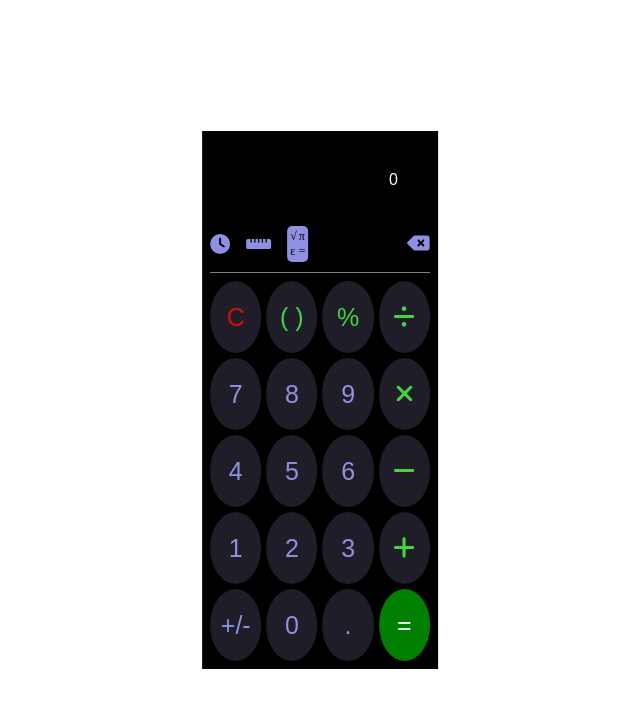
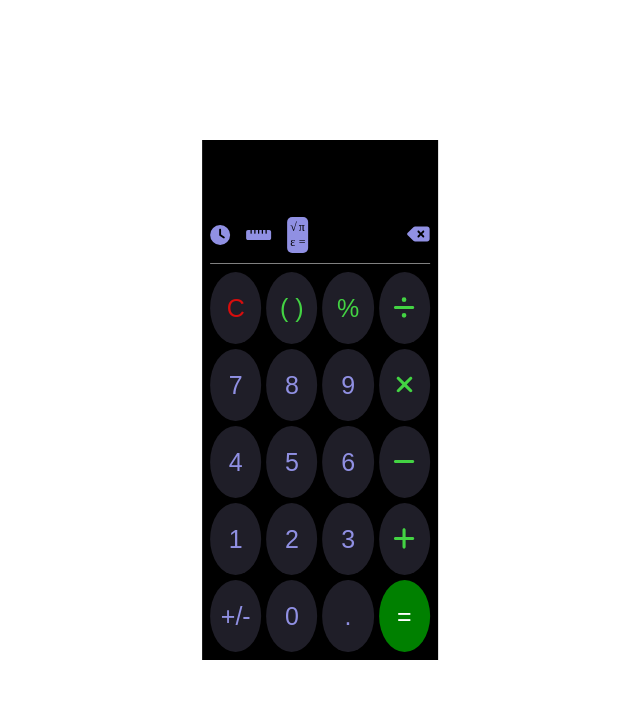
Before and after one commit to AnjumSunkesula/Calculator-App, a React (Vite) app: page / in a window 1280 px wide. Shown: the top 708 px of the page, without its empty margins (320-960 px from the left). Built offline with nearby package versions, Linux system fonts and the light colour scheme.

Commit message:
added cursor instead of 0 in display

```diff
--- a/src/App.jsx
+++ b/src/App.jsx
@@ -11,16 +11,13 @@ function App() {
 		if (React.isValidElement(value)) {
 			const operator = getIconSymbol(value); // getIconSymbol function converts icons to their corresponding operators
 			setDisplay((prev) => prev + operator); // Append the operator symbol as string
-		} else if (value === "=") {          // If the value is "=" (equal sign), calculate the result
+		} else if (value === "=") {                // If the value is "=" (equal sign), calculate the result
 			try {
 				const result = eval(display);
                 setDisplay(result.toString());
-
-                // Store the calculation and result in history
-                setHistory((prevHistory) => [
+                setHistory((prevHistory) => [   //store the calculation and result in history
                     ...prevHistory,
-                    `${display}
-					${result}`
+                    `${display} = ${result}`
                 ]);
 			} catch {
 				setDisplay("Error"); // Show error if there is a syntax issue in the expression
@@ -48,12 +45,12 @@ function App() {
 	};
 
 
+	// CLEAR THE DISPLAY
 	const handleClear = () => {
 		setDisplay("");
 	}
 
 	// DELETE CHARACTER BY ONE
-
 	const handleDelete = () => {
 		setDisplay((prev) => prev.slice(0, -1));  //removes the last character.-1 cuz it removes the single digit also
 	}
@@ -72,7 +69,7 @@ function App() {
 		<>
 			<div className='container'>
 				<div className='display'>
-					{display || "0"}
+					{display || <span className='cursor'></span>}
 				</div>
 				<div className='math-icons'>
 					<div className='jBSwj'>
```
